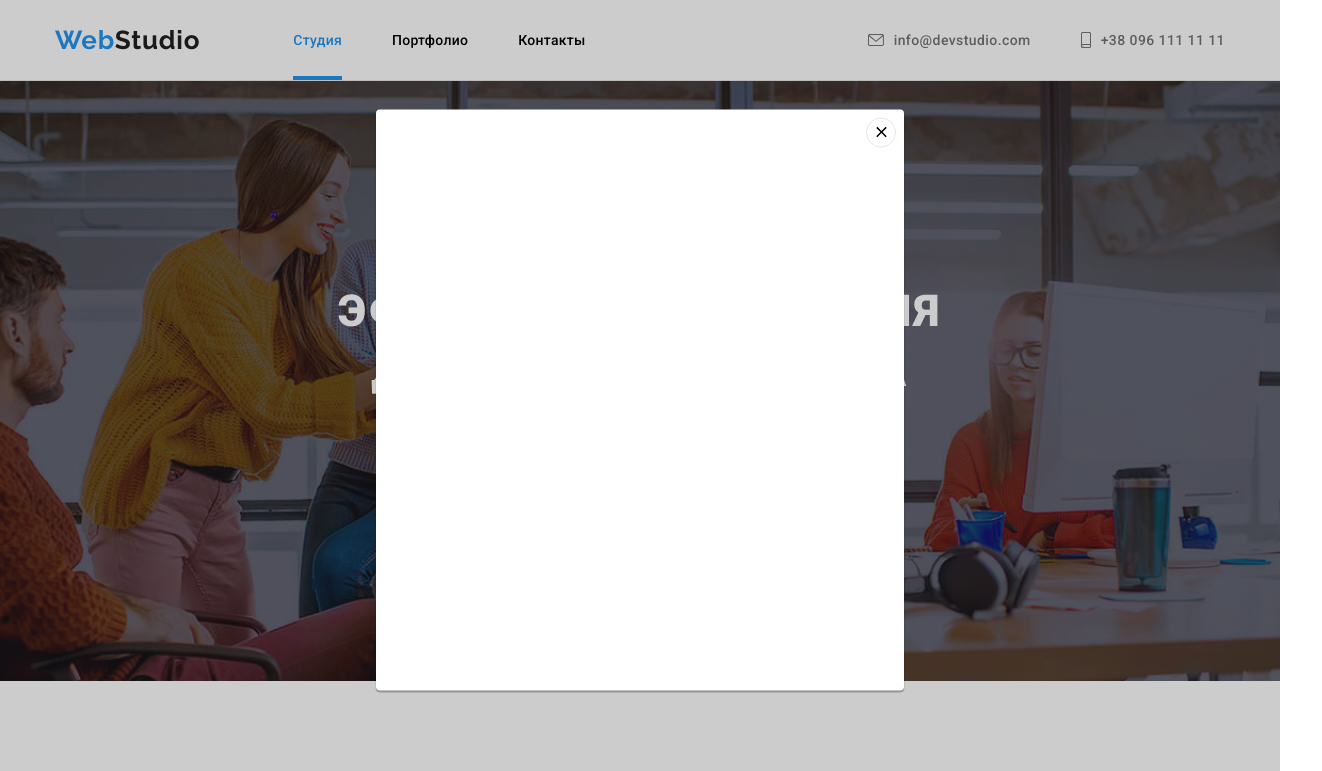
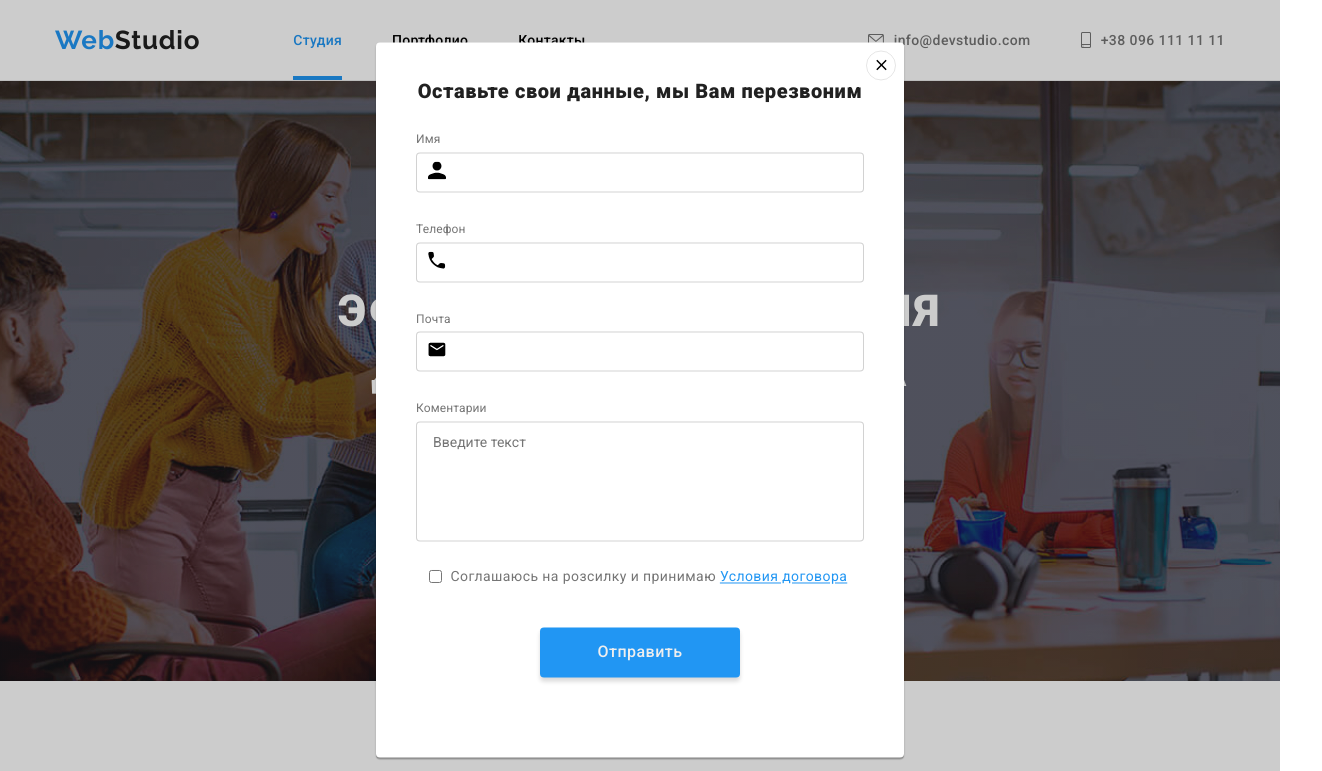
Before and after one commit to ArtemAraratik/goit-markup-hw-06, a plain HTML site: page index.html in a window 1280 px wide. Both pictures are taken after a click on the button "Заказать услугу". Shown: the top 771 px of the page, 1322 px wide, since content can reach past the window. Drawn offline with nearby package versions, Linux system fonts and the light colour scheme.

Commit message:
hw6 start

```diff
--- a/css/styles.css
+++ b/css/styles.css
@@ -614,6 +614,54 @@ position: relative;
    background-color: #2196F3;
    color: #FFFFFF;
 }
+.submit-block {
+   margin-left: 183px;
+}
+.submit-text {
+   font-weight: 700;
+   font-size: 14px;
+   line-height: 16px;
+   letter-spacing: 0.03em;
+   text-transform: uppercase;
+   color: #FFFFFF;
+}
+.email-input {
+   margin-top: 20px;
+   display: flex;
+}
+.submit-email {
+   width: 358px;
+   height: 50px;
+   background: #2F303A;
+   border: 1px solid rgba(255, 255, 255, 0.3);
+   filter: drop-shadow(0px 4px 4px rgba(0, 0, 0, 0.15));
+   border-radius: 4px;
+   padding: 16px 15px;
+}
+.submit-btn-box {
+   position: relative;
+}
+.submit-btn {
+   width: 200px;
+   height: 50px;
+   margin-left: 12px;
+   font-weight: 700;
+   font-size: 16px;
+   line-height: 188%;
+   padding: 5px;
+   letter-spacing: 0.06em;
+   color: #FFFFFF;
+   background-color: #2196F3;
+}
+.submit-icom {
+   position: absolute;
+   right: 13px;
+   top: 50%;
+   transform: translateY(-50%);
+   width: 24px;
+   height: 24px;
+
+}
 /* portfolio */
 .portfolio-fillter {
    list-style: none;
@@ -754,6 +802,7 @@ position: relative;
    transform: translate(-50%, -50%);
    width: 528px;
    min-height: 581px;
+   padding: 40px;
    background: #FFFFFF;
    box-shadow: 0px 1px 3px rgba(0, 0, 0, 0.12), 0px 1px 1px rgba(0, 0, 0, 0.14), 0px 2px 1px rgba(0, 0, 0, 0.2);
    border-radius: 4px;
@@ -774,6 +823,10 @@ position: relative;
    border: 1px solid rgba(0, 0, 0, 0.1);
    border-radius: 50%;
 }
+.close-icon:hover {
+   fill: #2196F3;
+   cursor: pointer;
+}
 .close-icon {
    position: absolute;
    top: 50%;
@@ -788,3 +841,105 @@ position: relative;
    visibility: hidden;
    pointer-events: none;
 }
+.modal-tittle {
+   font-family: 'Roboto';
+   font-style: normal;
+   font-weight: 700;
+   font-size: 20px;
+   line-height: 0.9;
+   text-align: center;
+   letter-spacing: 0.03em;
+   color: #212121;
+
+}
+.input-field {
+   margin-bottom: 28px;
+
+}
+.input-wrap {
+   position: relative;
+}
+.input-icon {
+   position: absolute;
+   left: 12px;
+   top: 50%;
+   transform:translateY(-50%) ;
+   width: 18px;
+   height: 18px;
+   transition:  fill: 250ms cubic-bezier(0.4, 0, 0.2, 1);
+}
+.form-input {
+   width: 100%;
+   height: 40px;
+   border: 1px solid rgba(33, 33, 33, 0.2);
+   border-radius: 4px;
+   margin-top: 4px;
+   padding-top: 12px;
+   padding-bottom: 12px;
+   padding-left: 42px;
+   transition:  outline-color: 250ms cubic-bezier(0.4, 0, 0.2, 1);
+}
+.form-input:hover  {
+   cursor: pointer;
+   outline-color: rgba(33, 150, 243, 1);
+}
+.form-input:focus {
+   outline-color: rgba(33, 150, 243, 1);
+}
+.form-input:hover + .input-icon {
+   fill:  #2196F3;
+}
+.form-input:focus  + .input-icon {
+   fill:  #2196F3;
+}
+.coments {
+   width: 100%;
+   height: 120px;
+   resize: none;
+   border: 1px solid rgba(33, 33, 33, 0.2);
+   border-radius: 4px;
+   margin-top: 4px;
+   padding-top: 12px;
+   padding-left: 16px;
+}
+.coments:hover, .coments:focus {
+   outline-color: rgba(33, 150, 243, 1);
+}
+.modal-form {
+   margin-top: 30px;
+}
+.label {
+   font-weight: 400;
+   font-size: 12px;
+   line-height: 1.4;
+   letter-spacing: 0.01em;
+   color: #757575;
+}
+.checkbox {
+   padding-top: 20px;
+   border: none;
+   display: flex;
+}
+.checkbox>p {
+   margin-left: 9px;
+   font-weight: 400;
+   font-size: 14px;
+   line-height: 24px;
+   letter-spacing: 0.03em;
+   color: #757575;
+}
+.checkbox>p>a {
+   color: #2196F3;
+}
+.modal-btn {
+   width: 200px;
+   height: 50px;
+   margin-top: 30px;
+   margin-bottom: 40px;
+   margin-left: 50%;
+   transform: translate( -50%, 0%);
+   color: #EEEEEE;
+   background-color: #2196F3;
+   box-shadow: 0px 4px 4px rgba(0, 0, 0, 0.15);
+   border-radius: 4px;
+}
--- a/index.html
+++ b/index.html
@@ -362,6 +362,22 @@
             </li>
         </ul>
       </div>
+      <div class="submit-block">
+        <label for="submit-email" class="submit-text">Подписаться на разссылку</label>
+        <div class="email-input">
+            <input
+            type="email"
+            name="submit-email"
+            class="submit-email"
+            placeholder="E-mail">
+            <div class="submit-btn-box">
+                <button type="submit" class="submit-btn">Подписаться</button>
+            <svg class="submit-icom">
+                <use href="./images/hw6/symbol-defs.svg#icon-icon-send"></use>
+            </svg>
+            </div>
+        </div>
+      </div>
      </div>
 </footer>
 <div class="backdrop is-hidden" data-modal>
@@ -371,6 +387,59 @@
                 <use href="./images/hw4/svg/X.svg#icon-close-black-18dp"></use>
             </svg>
         </button>
+        <p class="modal-tittle">Оставьте свои данные, мы Вам перезвоним</p>
+        <form class="modal-form">
+          <div class="input-field">
+            <label for="user-name" class="label">Имя</label>
+            <div class="input-wrap">
+                <input type="text"
+                   name="user-name"
+                    class="form-input"
+                    id="user-name">
+                    <svg class="input-icon">
+                        <use href="./images/hw6/symbol-defs.svg#icon-user"></use>
+                    </svg>
+            </div>
+          </div>
+          <div class="input-field">
+            <label for="user-tel" class="label">Телефон</label>
+            <div class="input-wrap">
+                <input type="tel"
+                 name="user-tel"
+                 class="form-input"
+                 id="user-tel">
+                 <svg class="input-icon">
+                   <use href="./images/hw6/symbol-defs.svg#icon-tell"></use>
+                 </svg>
+            </div>
+
+           </div>
+           <div class="input-field">
+            <label for="user-mail" class="label">Почта</label>
+            <div class="input-wrap">
+                <input type="email"
+                     name="user-mail"
+                     class="form-input"
+                     id="user-mail">
+                     <svg class="input-icon">
+                        <use href="./images/hw6/symbol-defs.svg#icon-email"></use>
+                    </svg>
+            </div>
+
+           </div>
+
+            <label form="user-coments" class="label">Коментарии</label>
+              <textarea name="user-coments"
+                        id="user-coments"
+                        class="coments"
+                        placeholder="Введите текст"
+                ></textarea>
+            <fieldset class="checkbox">
+                <input type="checkbox">
+                <p>Соглашаюсь на розсилку и принимаю <a href="">Условия договора</a></p>
+            </fieldset>
+            <button type="submit" class="modal-btn btn">Отправить</button>
+        </form>
     </div>
 </div>
 <script src="./js/modal.js"></script>
```
Also changed, not shown: images/hw6/email.svg (added), images/hw6/icon send.svg (added), images/hw6/symbol-defs.svg (added), images/hw6/tell.svg (added), images/hw6/user.svg (added), 1 other file.
